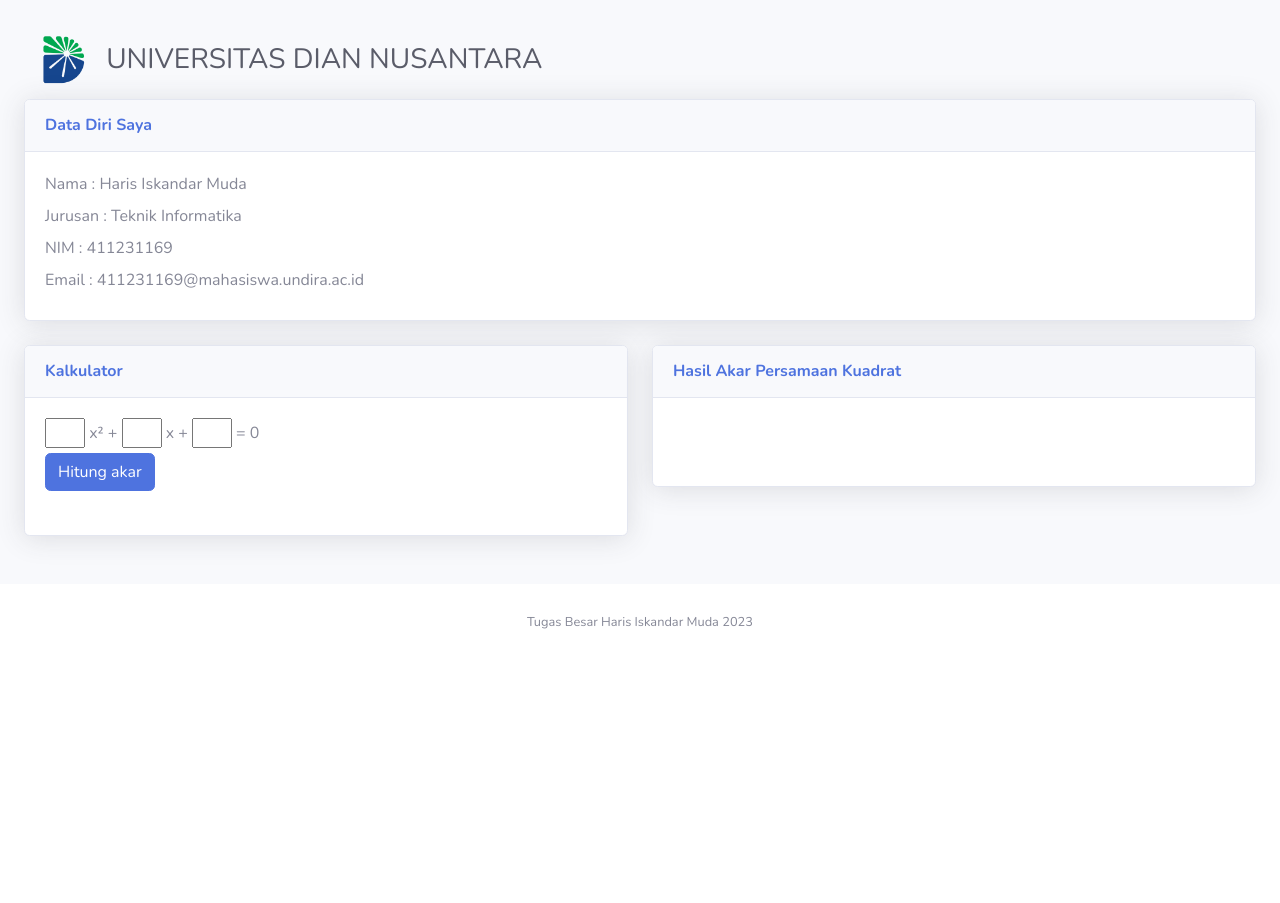
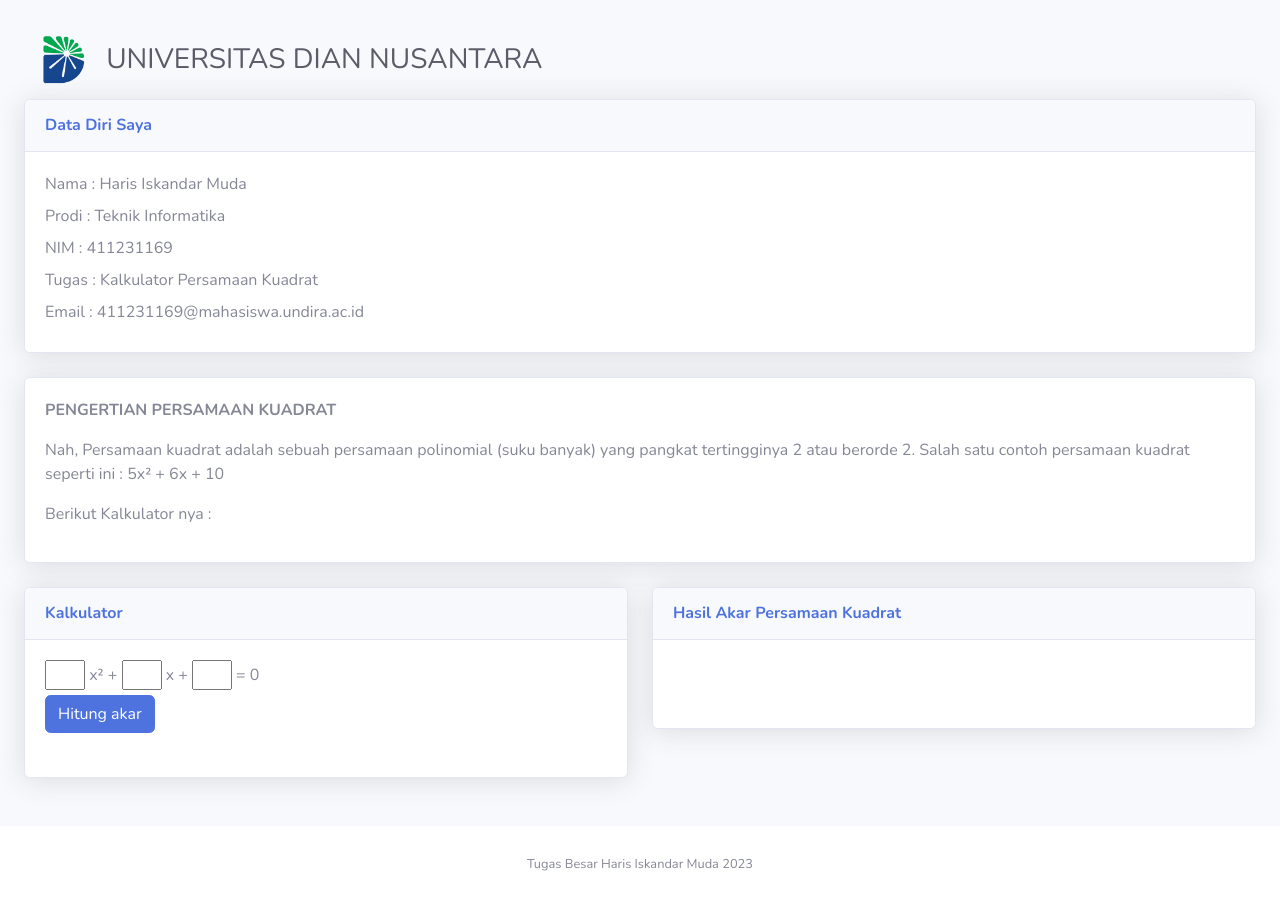
Before and after one commit to harismuda/persamaan-kuadrat, a plain HTML site: page index.html in a window 1280 px wide. Before the commit the page ends 800 px from the top, so only its background shows below. Drawn offline with nearby package versions, Linux system fonts and the light colour scheme.

Commit message:
update caption

```diff
--- a/index.html
+++ b/index.html
@@ -43,14 +43,28 @@
                                         <label for="nama" class="form-label">Nama : Haris Iskandar Muda</label>
                                     </div>
                                     <div>
-                                        <label for="jurusan" class="form-label">Jurusan : Teknik Informatika</label>
+                                        <label for="prodi" class="form-label">Prodi : Teknik Informatika</label>
                                     </div>
                                     <div>
                                         <label for="nim" class="form-label">NIM : 411231169</label>
                                     </div>
                                     <div>
+                                        <label for="tugas" class="form-label">Tugas : Kalkulator Persamaan Kuadrat</label>
+                                    </div>
+                                    <div>
                                         <label for="email" class="form-label">Email : 411231169@mahasiswa.undira.ac.id</label>
                                     </div>
+                                </div>
+                            </div>
+                        </div>
+                    </div>
+                    <div class="row">
+                        <div class="col-xl-12 col-lg-12">
+                            <div class="card shadow mb-4">
+                                <div class="card-body">
+                                    <p><b>PENGERTIAN PERSAMAAN KUADRAT</b></p>
+                                    <p>Nah, Persamaan kuadrat adalah sebuah persamaan polinomial (suku banyak) yang pangkat tertingginya 2 atau berorde 2. Salah satu contoh persamaan kuadrat seperti ini : 5x² + 6x + 10</p>
+                                    <p>Berikut Kalkulator nya : </p>
                                 </div>
                             </div>
                         </div>
```
